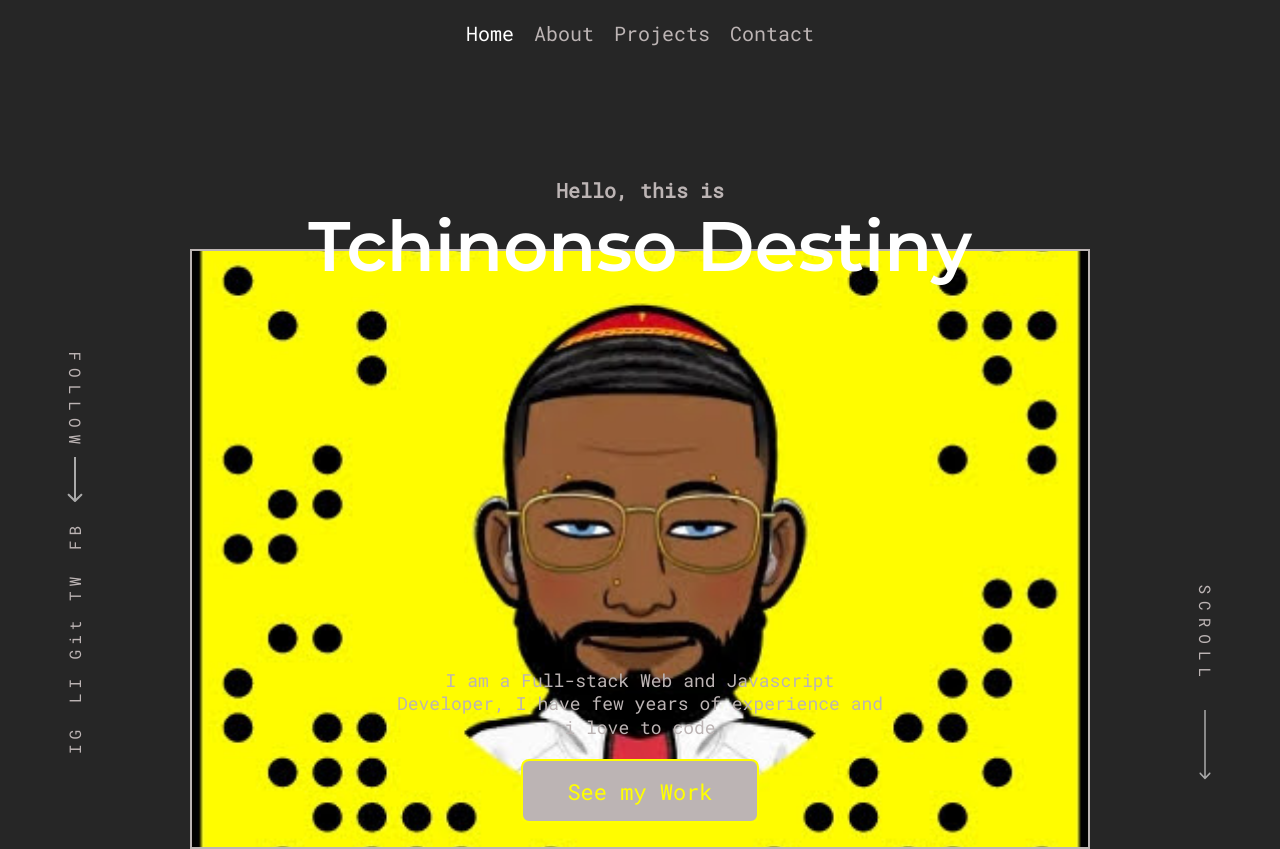
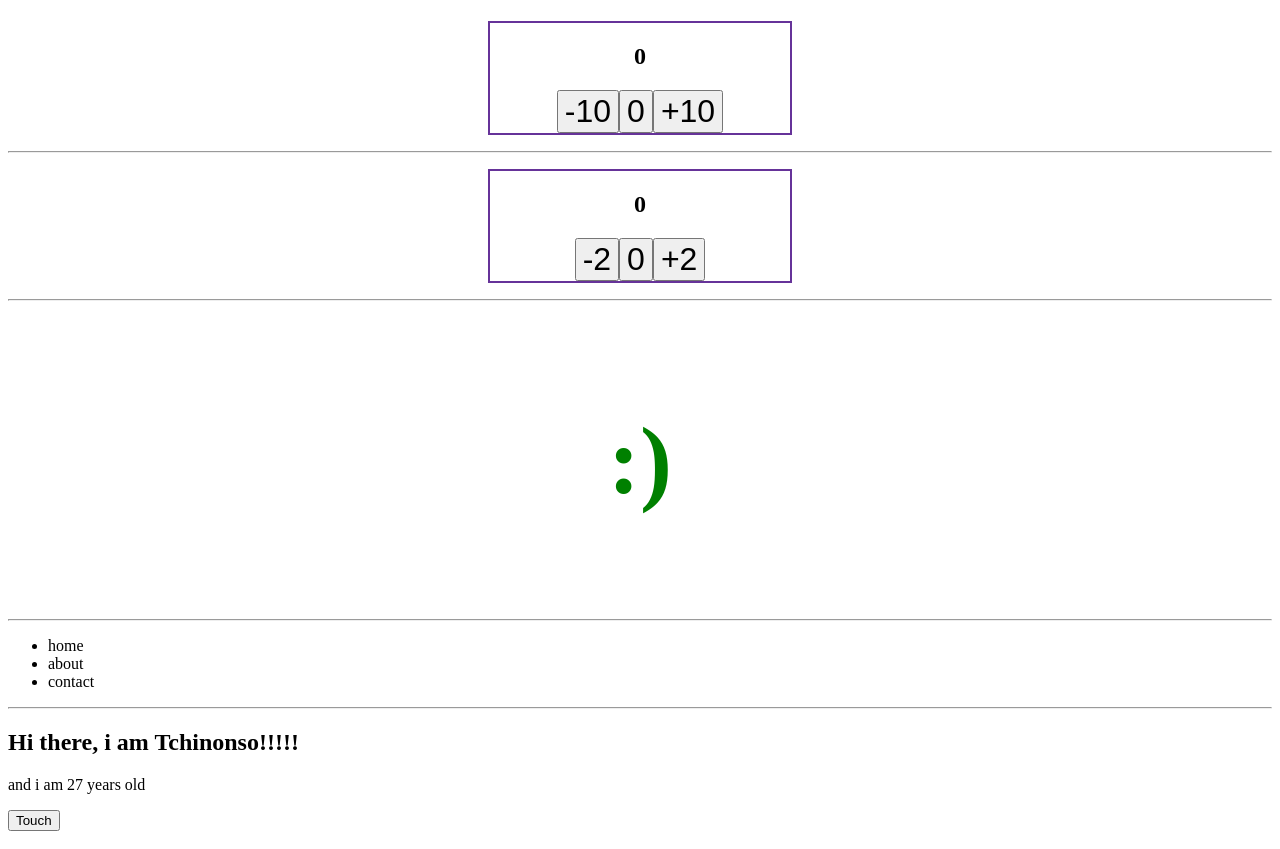
Before and after one commit to Tchinonso/React-Demo, a React (Create React App) app: page / in a window 1280 px wide. Shown: the top 849 px of the page. Built offline with nearby package versions, Linux system fonts and the light colour scheme; a web font is replaced by a local one.

Commit message:
some random React Js codes updated

```diff
--- /dev/null
+++ b/src/Komponents/SimpleNavKomponent/App.js
@@ -0,0 +1,26 @@
+import React from 'react'
+import Counter from './Counter';
+import Greeter from './Greeter'
+import MoodToggler from './MoodToggler';
+import NavBar from './NavBar'
+
+const App = () => {
+  return (
+    <div>
+      <Counter step={10} />
+      <hr />
+      <Counter />
+      <hr />
+      <MoodToggler />
+      <hr />
+      <NavBar />
+      <hr />
+      <Greeter name="Tchinonso" age="27" happy={5} />
+      <Greeter name="Destiny" happy={3} />
+      <Greeter name="Igwe" />
+      <hr />
+    </div>
+  );
+}
+
+export default App
--- /dev/null
+++ b/src/Komponents/SimpleNavKomponent/Counter.css
@@ -0,0 +1,10 @@
+
+.Counter{
+	border: 2px solid #663399;
+	width: 300px;
+	margin: 1rem auto;
+	text-align: center;
+}
+.Counter button{
+	font-size: 2rem;
+}
--- /dev/null
+++ b/src/Komponents/SimpleNavKomponent/Counter.js
@@ -0,0 +1,27 @@
+import React, { useState } from 'react'
+import './Counter.css'
+
+const Counter = ({step = 2}) => {
+	const [count, setCount] = useState(0)
+
+	function Plus() {
+		setCount(count + step)
+	}
+	function Minus() {
+    setCount(count - step);
+	}
+	function Zero() {
+    setCount(0);
+  }
+  return (
+    <div className='Counter'>
+      <h2>{count}</h2>
+      <button onClick={Minus}>-{step}</button>
+      <button onClick={Zero}>0</button>
+      <button onClick={Plus}>+{step}</button>
+
+    </div>
+  );
+}
+
+export default Counter
--- /dev/null
+++ b/src/Komponents/SimpleNavKomponent/Greeter.js
@@ -0,0 +1,17 @@
+import React from 'react'
+
+const Greeter = ({ name, age = 20, happy = 1 }) => {
+	function ekel() {
+		alert(`hello there ${name}`)
+	}
+  return (
+	<div>
+		  <h2>Hi there, i am { name }{'!'.repeat(happy)}</h2>
+		  <p>and i am { age } years old</p>
+		  {/* <button onClick={()=>alert("Don't Touch")}>Touch</button> */ }
+		  <button onClick={ekel}>Touch</button>
+	</div>
+  )
+}
+
+export default Greeter
--- /dev/null
+++ b/src/Komponents/SimpleNavKomponent/MoodToggler.css
@@ -0,0 +1,5 @@
+.mood{
+	font-size: 4rem;
+	text-align: center;
+	padding: 1rem;
+}
--- /dev/null
+++ b/src/Komponents/SimpleNavKomponent/MoodToggler.js
@@ -0,0 +1,17 @@
+import React, { useState } from 'react'
+import './MoodToggler.css'
+
+const MoodToggler = () => {
+	const [happy, setHappy] = useState(true);
+  function Toggle() {
+    setHappy(!happy);
+	}
+	const styles = { color: happy ? 'green' :'red'}
+  return (
+    <div className='mood'>
+      <h2 style={styles} onClick={Toggle}>{happy ? ":)" : ":("}</h2>
+    </div>
+  );
+}
+
+export default MoodToggler
--- /dev/null
+++ b/src/Komponents/SimpleNavKomponent/NavBar.js
@@ -0,0 +1,17 @@
+import React from 'react'
+
+const NavBar = () => {
+  return (
+    <div>
+      <nav>
+        <ul>
+          <li>home</li>
+          <li>about</li>
+          <li>contact</li>
+        </ul>
+      </nav>
+    </div>
+  );
+}
+
+export default NavBar
--- a/src/index.js
+++ b/src/index.js
@@ -8,18 +8,26 @@ import ReactDOM from "react-dom"
 // import App from "./components/UseEffect/App";
 // import App from "./components/image-slider-carousel-with-ReactJs/App"
 // import App from "./components/ReactRoute/App";
-import App from './components/Portfolio/App'
-import GlobalStyles from "./components/Portfolio/styles/GlobalStyle";
-import Typography from './components/Portfolio/styles/Typography'
+// import App from './components/Portfolio/App'
+// import GlobalStyles from "./components/Portfolio/styles/GlobalStyle";
+// import Typography from './components/Portfolio/styles/Typography'
+import App from "./Komponents/SimpleNavKomponent/App"
 
 
 
 
+// ReactDOM.render(
+//   <>
+//     <GlobalStyles />
+//     <Typography />
+//     <App />
+// 	</>,
+// 	document.getElementById('root')
+// );
+
 ReactDOM.render(
   <>
-    <GlobalStyles />
-    <Typography />
     <App />
-	</>,
-	document.getElementById('root')
+  </>,
+  document.getElementById("root")
 );
```
